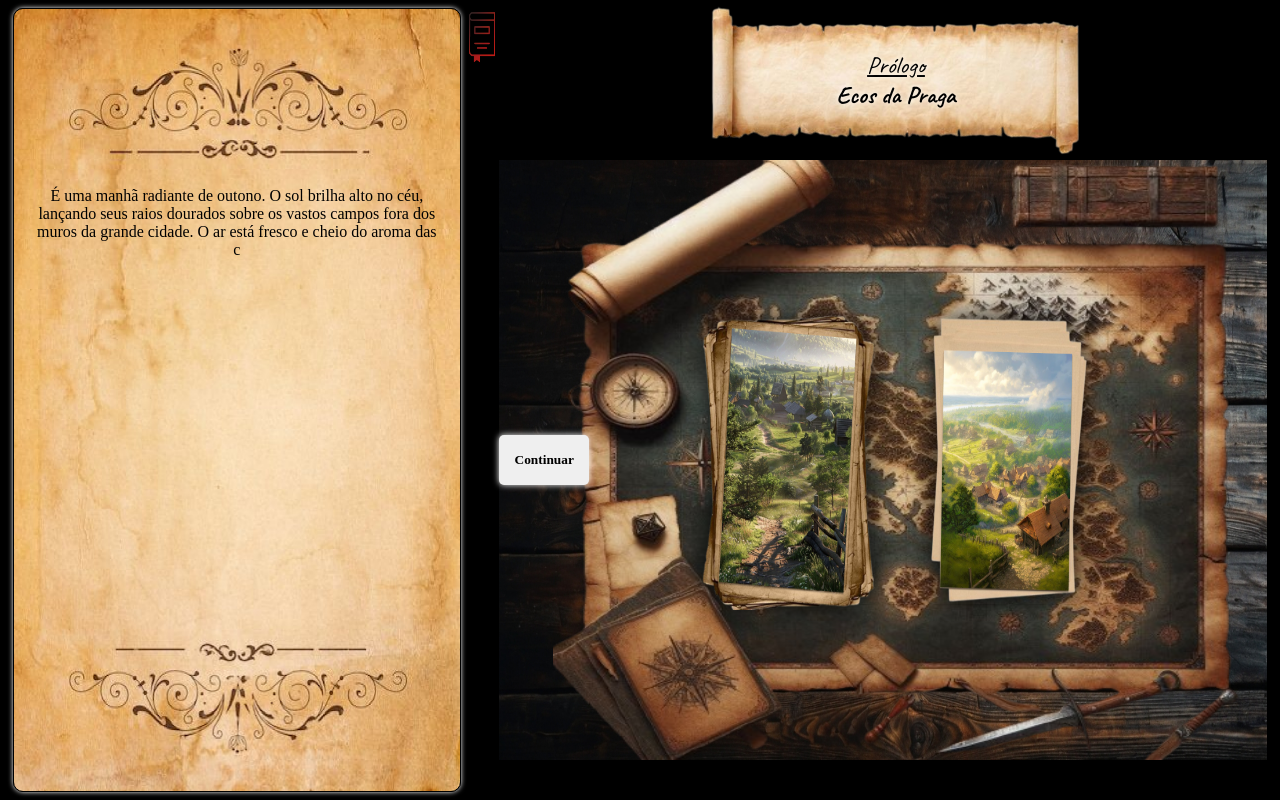
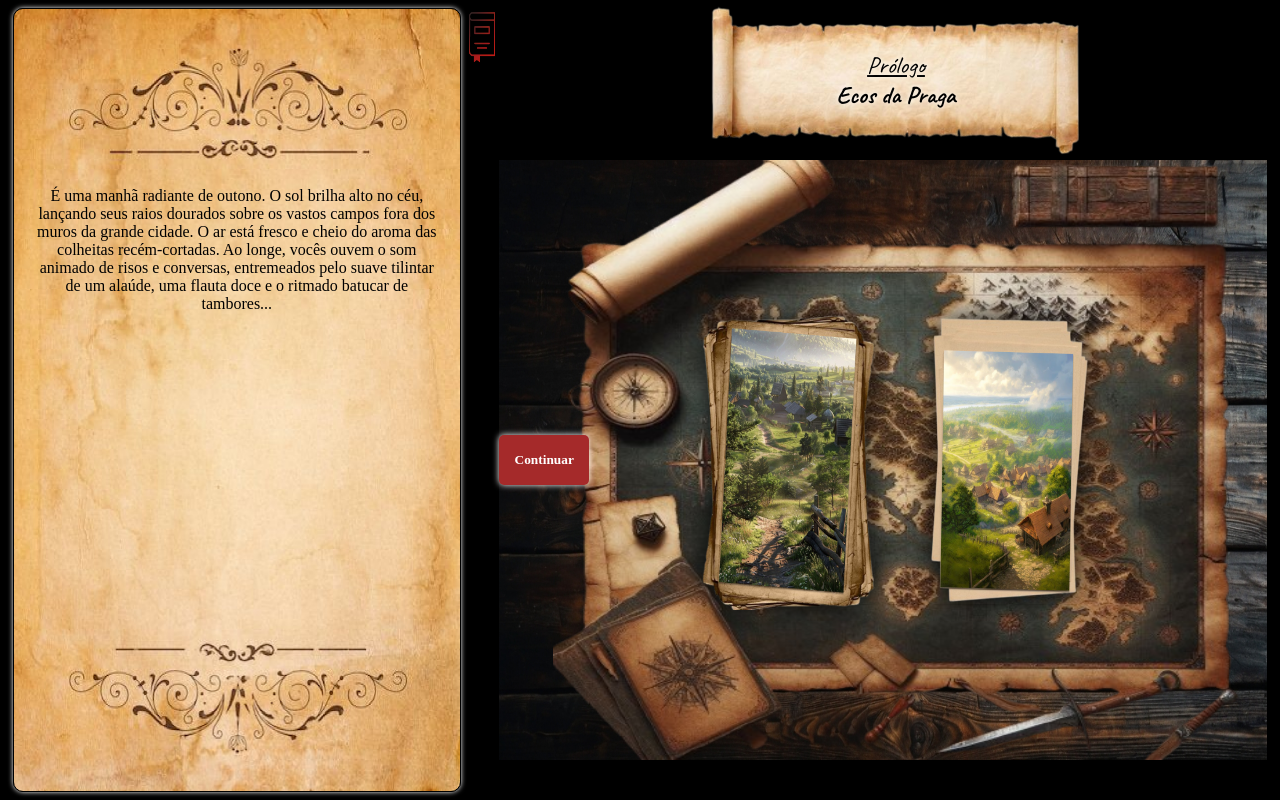
Before and after one commit to BiancoLorencini/sombrasDeThornValle, a React (Vite) app in the folder sombrasDeThornValle/: page /comeco in a window 1280 px wide. Built offline with nearby package versions, Linux system fonts and the light colour scheme; no server answers; the database is empty; a web font is replaced by a local one.

Commit message:
Feat: cardWindow working

```diff
--- a/sombrasDeThornValle/src/components/planilhaPersonagem/planilha.jsx
+++ b/sombrasDeThornValle/src/components/planilhaPersonagem/planilha.jsx
@@ -157,9 +157,7 @@ const handleMouseLeave = () => {
   });
 };
 
-const lowerVolumeAudio = () => {
 
-};
 
 
 const steps = [
--- a/sombrasDeThornValle/src/components/planilhaPersonagem/planilha.module.css
+++ b/sombrasDeThornValle/src/components/planilhaPersonagem/planilha.module.css
@@ -752,7 +752,6 @@
 
 .fadeOut{
   animation: fadeOut 2s ease-in forwards;
-
 }
 
 
--- a/sombrasDeThornValle/src/components/textBackground/TextBackGroundComponent.jsx
+++ b/sombrasDeThornValle/src/components/textBackground/TextBackGroundComponent.jsx
@@ -5,7 +5,7 @@ const TextBackGroundComponent = ({ children, onClick, onClick2, onClick3, ...pro
   const [displayedText, setDisplayedText] = useState('');
   const [showFullText, setShowFullText] = useState(false);
   const textRef = useRef(null);
-  const typingSpeed = 30;
+  const typingSpeed = 10;
   const fullText = typeof children === 'string' ? children : children.props.children;
 
   useEffect(() => {
--- a/sombrasDeThornValle/src/pages/comeco/comeco.jsx
+++ b/sombrasDeThornValle/src/pages/comeco/comeco.jsx
@@ -6,15 +6,33 @@ import TextBackground from '../../components/textBackground/TextBackGroundCompon
 import PlanilhaComponent from '../../components/planilhaCompInGame/planilhaComponent.jsx'
 import introImg02 from '../../assets/prologoImg/inicio02.png'
 const comeco = () => {
-
+  const [isToggled, setIsToggled] = useState(false);
+  const [isToggled2, setIsToggled2] = useState(false);
   const [openPopUp, setOpenPopUp] = useState(false);
   const [fadeIn, setFadeIn] = useState(false);
-
+  const [fadeOut, setFadeOut] = useState(false);
+  const [window01, setWindow01] = useState(false);
+  const [window02, setWindow02] = useState(false);
   const handlePopUp = () => {
     setOpenPopUp(!openPopUp);
     setFadeIn(!fadeIn);
   };
 
+  const windowOpen1 = () => {
+    setWindow01(!window01);
+    setFadeOut(!fadeOut);
+    setIsToggled(!isToggled);
+    setWindow02(false)
+    setIsToggled2(false)
+  };
+
+  const windowOpen2 = () => {
+    setWindow02(!window02);
+    setFadeOut(!fadeOut);
+    setIsToggled2(!isToggled2);
+    setIsToggled(false)
+    setWindow01(false)
+  };
 
   return (
   <>
@@ -29,8 +47,22 @@ const comeco = () => {
     </div>
     <div className={style.containerImageBoard}>
       <div className={style.mapaContainer}>
-        <img className={style.introImg01} src={introImg01} alt="" />
-        <img className={style.introImg02} src={introImg02} alt="" />
+        <img onClick={windowOpen1} className={`${style.imgFlow} ${window01 ? style.fadeInSide : ''} ${isToggled ? style.toggleActive : ''}`}  src={introImg01} alt="" />
+        {window01 &&
+          <div className={`${style.window01Container} ${window01 ? style.fadeIn : style.fadeOut}`}>
+            <p>
+              Lorem ipsum dolor sit amet consectetur adipisicing elit. In sit, adipisci tenetur laboriosam, similique cumque, tempora beatae nobis minima nihil maxime aspernatur eveniet perferendis mollitia maiores officiis animi laborum quidem?
+            </p>
+          </div>
+        }
+        <img onClick={windowOpen2} className={`${style.imgFlow} ${window02 ? style.fadeInSide : ''} ${isToggled2 ? style.toggleActive2 : ''}`}  src={introImg02} alt="" />
+        {window02 &&
+          <div className={`${style.window01Container} ${window02 ? style.fadeIn : style.fadeOut}`}>
+            <p>
+              Lorem ipsum dolor sit amet consectetur adipisicing elit. In sit, adipisci tenetur laboriosam, similique cumque, tempora beatae nobis minima nihil maxime aspernatur eveniet perferendis mollitia maiores officiis animi laborum quidem?
+            </p>
+          </div>
+        }
       </div>
       <button className={style.buttonChoiceA}>Continuar</button>
     </div>
--- a/sombrasDeThornValle/src/pages/comeco/comeco.module.css
+++ b/sombrasDeThornValle/src/pages/comeco/comeco.module.css
@@ -1,9 +1,9 @@
 
 .planilhaPopUp {
   position: absolute;
-  top: 0;
+  top: 10%;
   right: 10%;
-  width: 50%;
+  width: 45%;
   height: 400px;
   display: flex;
   justify-content: center;
@@ -53,9 +53,9 @@
   height:75%;
   display: flex;
   flex-direction: column;
-justify-content: center;
+  justify-content: center;
   gap: 3rem;
-  z-index: -1;
+  z-index: 100;
 }
 
 .mapaContainer {
@@ -70,15 +70,49 @@ justify-content: center;
   display: flex;
   gap: 3rem;
   justify-content: center;
+  z-index: 200;
 }
 
-.containerImageBoard img {
+.imgFlow {
   align-self: center;
   width: 25%;
   height: 50%;
   filter: drop-shadow(0px 0px 15px #000);
   transition: all 0.5s ease;
+  cursor: pointer;
+  z-index: 300;
+  will-change: transform;
+  transition: all 1s ease;
 }
+
+.imgFlow:hover {
+  transform: scale(1.1);
+  filter: drop-shadow(0 0 3px #fff);
+  transition: all 1s ease;
+}
+
+.window01Container {
+  position: absolute;
+  top: 0;
+  left: 0;
+  width: 100%;
+  height: 25%;
+  display: flex;
+  justify-content: center;
+  align-items: center;
+  z-index: 300;
+  background-color: #fff;
+  border-radius: 5px;
+  cursor: pointer;
+  filter: drop-shadow(0 0 3px #fff);
+  will-change: transform;
+  transition: all 1s ease;
+  font-family: 'Caveat', cursive;
+  font-weight: 800;
+  padding: 10px;
+  color: #000;
+}
+
 
 .buttonChoiceA {
   border-radius: 5px;
@@ -91,6 +125,8 @@ justify-content: center;
   transition: all 0.3s ease;
   font-weight: 600;
   z-index: 500;
+  background-color: brown;
+  color: #fff;
 }
 
 .buttonChoiceA:hover {
@@ -108,6 +144,19 @@ justify-content: center;
   animation: fadeOut 0.5s forwards;
   transition: opacity 0.5s ease-in-out;
 }
+
+.toggleActive {
+  transform: scale(1.1);
+  filter: drop-shadow(0 0 3px #fff);
+  transition: all 1s ease;
+}
+
+.toggleActive2 {
+  transform: scale(1.1);
+  filter: drop-shadow(0 0 3px #fff);
+  transition: all 1s ease;
+}
+
 
 @keyframes fadeIn {
   from {
```
